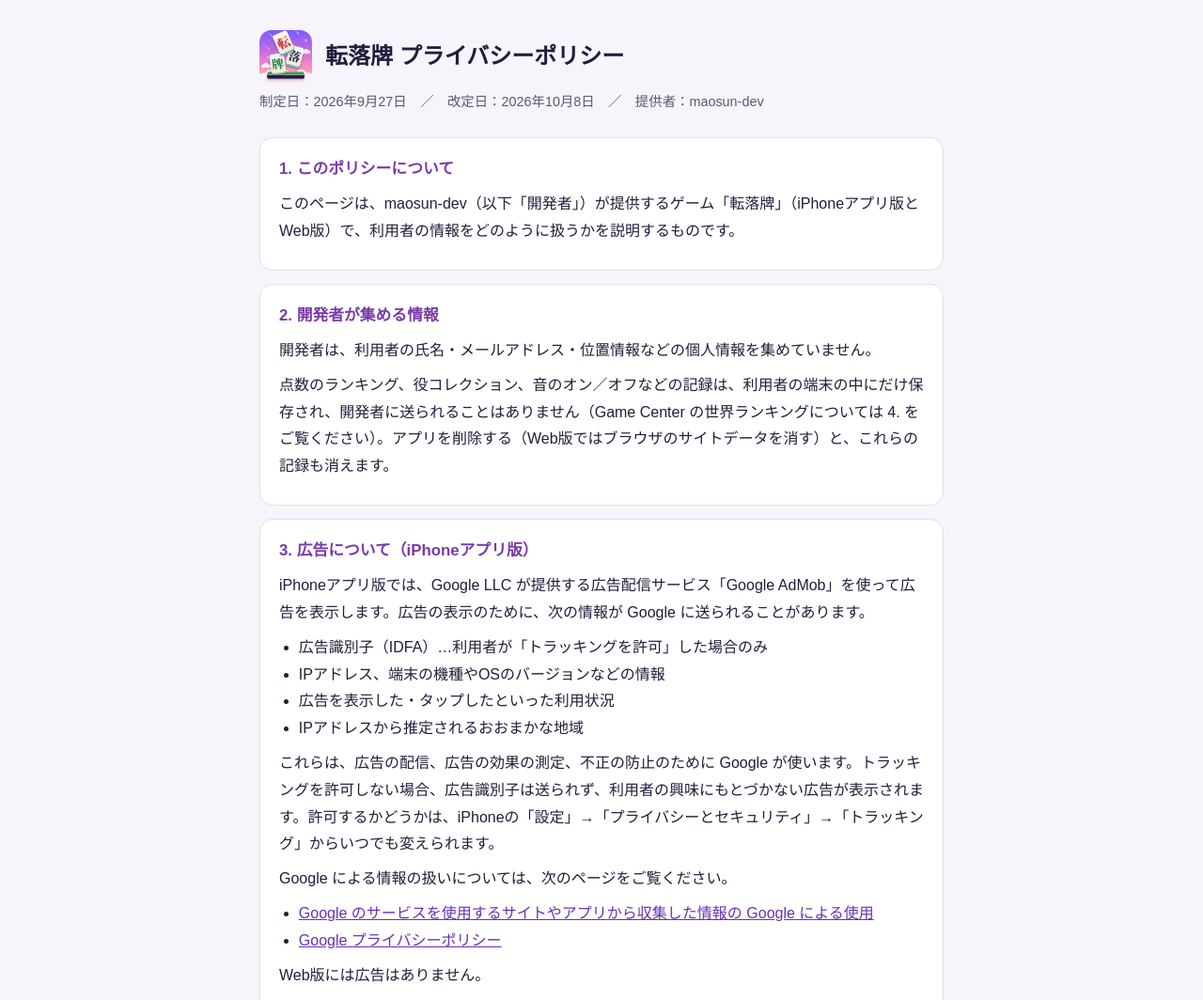
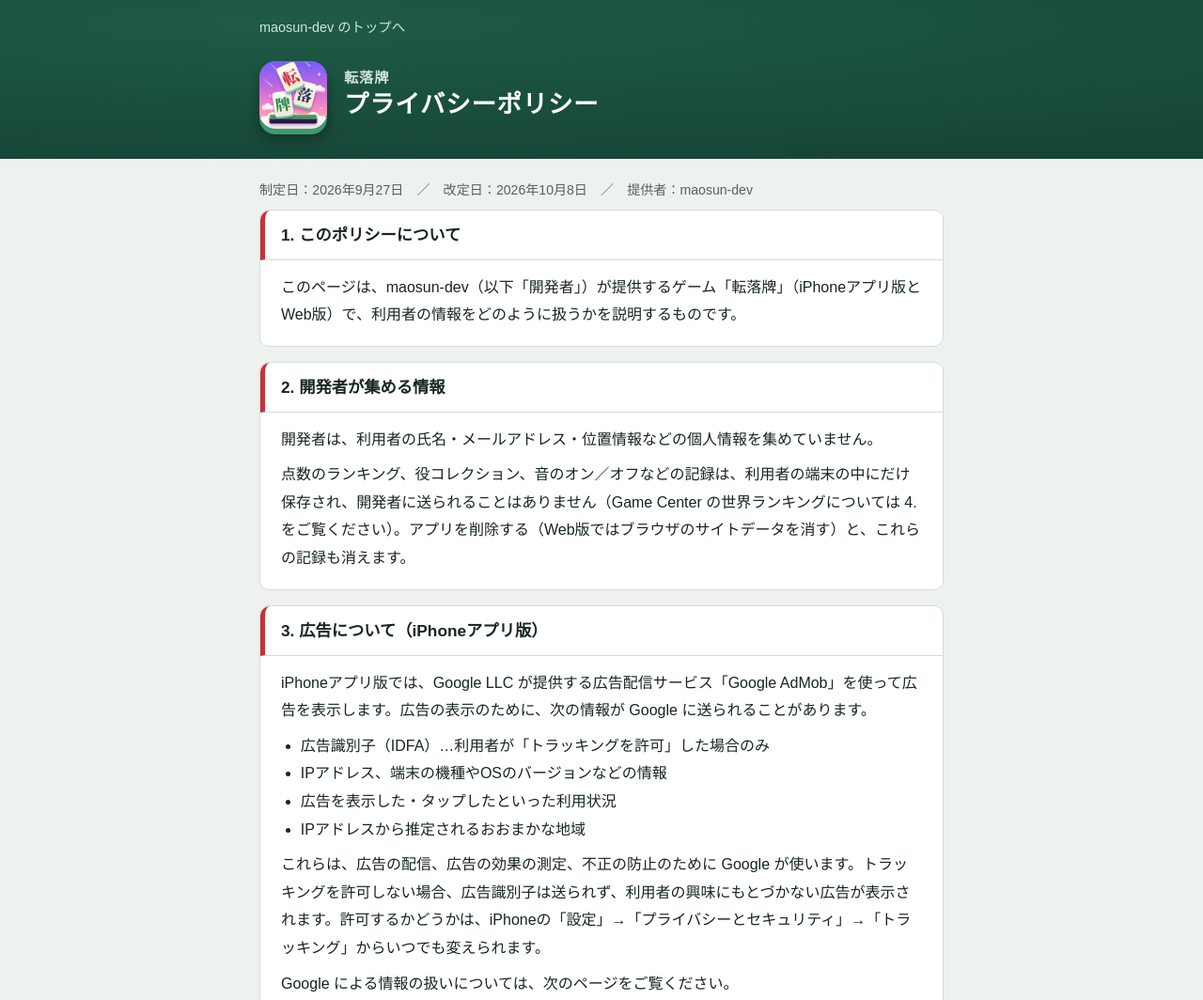
Before and after one commit to maosun-dev/tenrakuhai, a website: page privacy.html in a window 1280 px wide. Shown: the top 1064 px of the page at 94% size. Drawn offline with Linux system fonts and the light colour scheme.

Commit message:
プライバシーポリシーの見た目を maosun-dev のサイトに合わせる
Co-Authored-By: Claude Opus 5.5 <noreply@anthropic.com>

```diff
--- a/privacy.html
+++ b/privacy.html
@@ -7,30 +7,46 @@
 <meta name="description" content="ゲーム「転落牌」のプライバシーポリシー">
 <link rel="icon" type="image/png" sizes="32x32" href="assets/icons/icon-32.png">
 <style>
-:root{--bg:#f7f4fb;--card:#ffffff;--ink:#231d3a;--sub:#5e5675;--line:#e3dcef;--accent:#7a3aa8;--link:#6a2fb8}
-@media (prefers-color-scheme: dark){:root:not([data-theme="light"]){--bg:#1a1745;--card:#241f55;--ink:#f4efff;--sub:#c3b9df;--line:#3a3370;--accent:#ffd27a;--link:#ffc0e0}}
-:root[data-theme="dark"]{--bg:#1a1745;--card:#241f55;--ink:#f4efff;--sub:#c3b9df;--line:#3a3370;--accent:#ffd27a;--link:#ffc0e0}
+:root{--felt:#1f5b47;--felt-deep:#164536;--tile-back:#3a9b6e;--bg:#eef2ef;--card:#ffffff;--ink:#17261f;--sub:#52645b;--line:#d3ddd7;
+  --red:#c8323a;--link:#1d6b51;--btn:#1f5b47;--btn-edge:#123b2e}
+@media (prefers-color-scheme: dark){:root:not([data-theme="light"]){--felt:#18493a;--felt-deep:#0f3126;--bg:#121c18;--card:#1a2822;--ink:#e6eee9;--sub:#a3b5ab;--line:#2c3f36;--red:#ec6a70;--link:#7fd2ad;--btn:#3a9b6e;--btn-edge:#1f5b47}}
+:root[data-theme="dark"]{--felt:#18493a;--felt-deep:#0f3126;--bg:#121c18;--card:#1a2822;--ink:#e6eee9;--sub:#a3b5ab;--line:#2c3f36;--red:#ec6a70;--link:#7fd2ad;--btn:#3a9b6e;--btn-edge:#1f5b47}
 *{box-sizing:border-box}
-body{margin:0;background:var(--bg);color:var(--ink);font-family:"Hiragino Sans","Hiragino Kaku Gothic ProN","Yu Gothic UI","Yu Gothic","Meiryo",sans-serif;line-height:1.8;font-size:16px}
-main{max-width:760px;margin:0 auto;padding:32px 16px 64px}
-header{display:flex;align-items:center;gap:14px;margin-bottom:8px}
-header img{width:56px;height:56px;border-radius:13px;flex:none}
-h1{font-size:1.5rem;line-height:1.4;margin:0}
-.meta{color:var(--sub);font-size:.9rem;margin:0 0 24px}
-section{background:var(--card);border:1px solid var(--line);border-radius:14px;padding:18px 20px;margin:0 0 14px}
-h2{font-size:1.05rem;margin:0 0 8px;color:var(--accent)}
+body{margin:0;background:var(--bg);color:var(--ink);font-family:"Hiragino Sans","Hiragino Kaku Gothic ProN","Yu Gothic UI","Yu Gothic","Meiryo",sans-serif;line-height:1.85;font-size:16px}
+.wrap{max-width:760px;margin:0 auto;padding:0 16px}
+a{color:var(--link);word-break:break-all;text-underline-offset:3px}
+a:focus-visible{outline:3px solid #2a86bf;outline-offset:3px;border-radius:6px}
+.top{background:radial-gradient(120% 90% at 25% 15%,var(--felt) 0%,var(--felt-deep) 100%);color:#fff;padding:14px 0 32px}
+.top .home{display:inline-block;color:#cfe6da;font-size:.9rem;text-decoration:none;margin-bottom:22px}
+.top .home:hover{text-decoration:underline}
+.title{display:flex;align-items:center;gap:18px}
+.title img{width:72px;height:72px;border-radius:17px;flex:none;box-shadow:0 6px 0 var(--tile-back),0 10px 14px rgba(0,0,0,.35)}
+h1{margin:0;line-height:1.3;font-size:1.65rem;font-weight:800;letter-spacing:.03em}
+h1 small{display:block;font-size:.95rem;font-weight:700;color:#cfe6da;letter-spacing:.06em;margin-bottom:2px}
+.meta{color:var(--sub);font-size:.88rem;margin:20px 0 8px}
+h2{font-size:1.08rem;font-weight:800;margin:32px 0 10px;padding-left:12px;border-left:5px solid var(--red);line-height:1.5}
+section{background:var(--card);border:1px solid var(--line);border-radius:10px;padding:18px 22px;margin:0 0 16px}
+section h2{margin:-18px -22px 14px;padding:14px 22px 12px 17px;border-bottom:1px solid var(--line);border-radius:10px 10px 0 0}
 p,ul{margin:0 0 8px}
+section > :last-child{margin-bottom:0}
 ul{padding-left:1.3em}
-a{color:var(--link);word-break:break-all}
-footer{color:var(--sub);font-size:.9rem;margin-top:28px;text-align:center}
+footer{margin:40px 0 64px;text-align:center}
+footer a{display:inline-block;padding:10px 26px 9px;border-radius:8px;background:var(--btn);color:#fff;font-weight:700;text-decoration:none;box-shadow:0 4px 0 var(--btn-edge)}
+footer a:active{transform:translateY(4px);box-shadow:none}
+@media (max-width:480px){.title img{width:56px;height:56px;border-radius:13px}h1{font-size:1.35rem}section{padding:16px 18px}section h2{margin:-16px -18px 12px;padding:12px 18px 10px 13px}}
 </style>
 </head>
 <body>
-<main>
-<header>
-  <img src="assets/icons/icon-192.png" alt="">
-  <h1>転落牌 プライバシーポリシー</h1>
+<header class="top">
+  <div class="wrap">
+    <a class="home" href="https://maosun-dev.github.io/">maosun-dev のトップへ</a>
+    <div class="title">
+      <img src="assets/icons/icon-192.png" alt="" width="72" height="72">
+      <h1><small>転落牌</small>プライバシーポリシー</h1>
+    </div>
+  </div>
 </header>
+<main class="wrap">
 <p class="meta">制定日：2026年9月27日　／　改定日：2026年10月8日　／　提供者：maosun-dev</p>
 
 <section>
```
